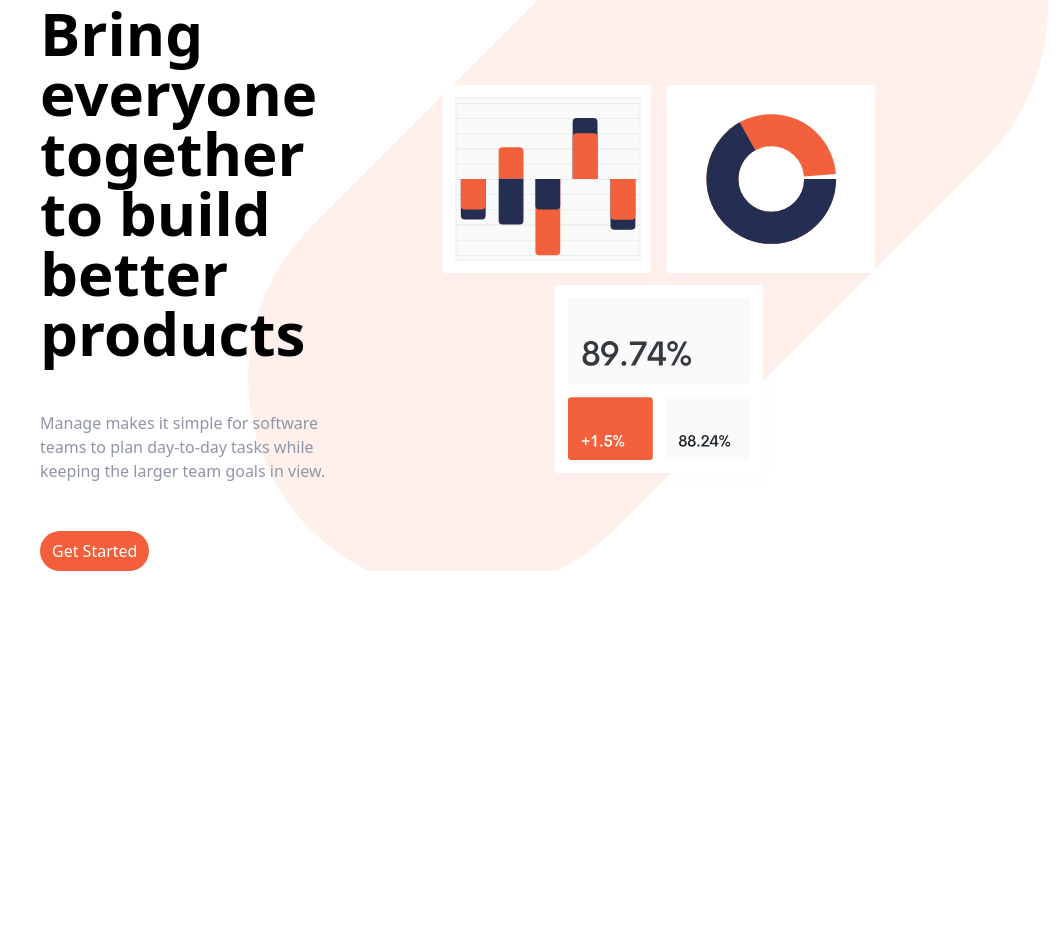
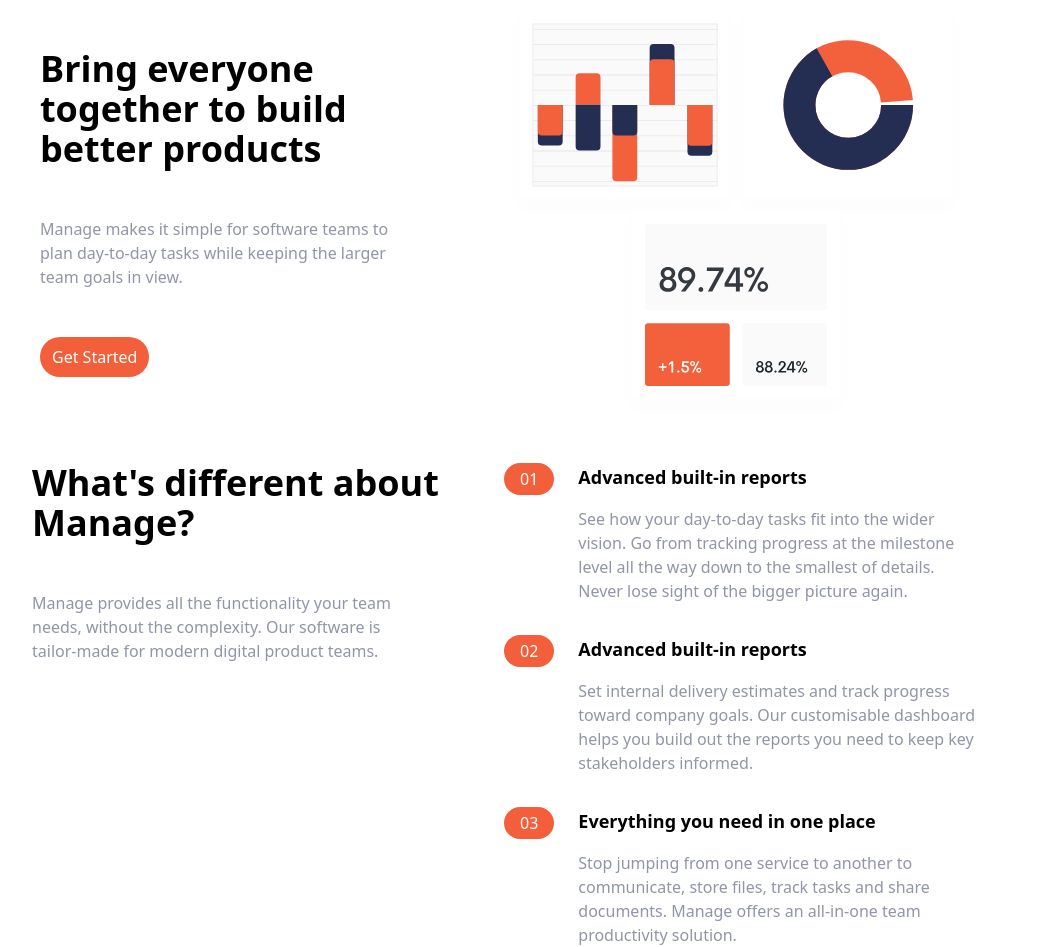
Before and after one commit to iyappan04/Manage-Landing-Page, a website: page index.html in a window 1280 px wide. Shown: the part 233-1180 px from the top of the page, without its empty margins (136-1199 px from the left). Before the commit the page ends 804 px from the top, so only its background shows below. Drawn offline with Linux system fonts and the light colour scheme.

Commit message:
Feature Section has completed

```diff
--- a/index.html
+++ b/index.html
@@ -1,5 +1,6 @@
 <!DOCTYPE html>
 <html lang="en">
+
 <head>
     <meta charset="UTF-8">
     <meta http-equiv="X-UA-Compatible" content="IE=edge">
@@ -7,11 +8,14 @@
     <title>TailWindCss Landing Page</title>
     <link rel="stylesheet" href="./css/style.css">
 </head>
+
 <body>
 
 
+
+
     <!-- header -->
-    <nav class="navbar relative container mx-auto px-6 py-2">
+    <nav class="navbar relative container mx-auto px-6 py-2 ">
         <div class="nav flex items-center justify-between">
             <div class="logo pt-7">
                 <img src="./img/logo.svg" alt="">
@@ -29,18 +33,22 @@
         </div>
     </nav>
 
+
+
     <!-- home -->
     <section id="hero">
         <!-- left col -->
         <div class="container flex flex-col-reverse items-center px-6 mx-auto mt-40 md:flex-row">
-                <div class="flex flex-col space-y-12 md:w-1/3">
-                    <h1 class="text-4xl text-center font-bold md:text-left md:text-6xl">Bring everyone together to build better products</h1>
-                    <p class="max-w-sm text-center text-darkGrayishBlue md:text-left">Manage makes it simple for software teams to plan day-to-day tasks while keeping the larger team goals in view.</p>
+            <div class="flex flex-col space-y-12 md:w-1/2">
+                <h1 class="max-w-sm text-4xl text-center font-bold md:text-left md:text-4xl">Bring everyone together to
+                    build better products</h1>
+                <p class="max-w-sm text-center text-darkGrayishBlue md:text-left">Manage makes it simple for software
+                    teams to plan day-to-day tasks while keeping the larger team goals in view.</p>
                 <div class="flex justify-center md:justify-start">
                     <a href="" class="px-3 py-2 rounded-full text-white bg-brightRed">Get Started</a>
                 </div>
             </div>
-                <div class="md:w-1/2 mx-auto">
+            <div class="md:w-1/2">
                 <img src="./img/illustration-intro.svg" alt="">
             </div>
 
@@ -50,5 +58,114 @@
     </section>
 
 
+    <!-- features -->
+
+
+    <section id="features">
+        <div class="container flex flex-col px-4 mt-10 space-y-12 mx-auto md:space-y-0 md:flex-row">
+
+            <div class="flex flex-col space-y-12 md:w-1/2">
+                <h2 class="max-w-md text-4xl font-bold text-center md:text-left">What's different about Manage?</h2>
+                <p class="max-w-sm text-center text-darkGrayishBlue md:text-left">Manage provides all the functionality your team needs, without the complexity. Our software is tailor-made for modern digital product teams.</p>
+            </div>
+
+
+            <div class="flex flex-col space-y-8 md:w-1/2">
+                <!-- item 1 -->
+                <div class="flex flex-col space-y-3 md:space-y-0 md:space-x-6 md:flex-row">
+
+                    <div class="rounded-l-full bg-brightRedSupLight md:bg-transparent">
+                        <div class="flex items-center space-x-4">
+                            <div class="px-4 py-2 text-white rounded-full md:py-1 bg-brightRed">
+                                01
+                            </div>
+                            <div class="text-base font-bold md:mb-4 md:hidden">
+                                Track company-wide progress
+                            </div>
+                        </div>
+                    </div>
+
+                    <div>
+                        <h2 class="hidden mb-4 text-lg font-bold md:block">
+                            Advanced built-in reports
+                        </h2>
+                        <p class="text-darkGrayishBlue">
+                            See how your day-to-day tasks fit into the wider vision. Go from
+                            tracking progress at the milestone level all the way down to the
+                              smallest of details. Never lose sight of the bigger picture
+                              again.
+                          </p>
+                    </div>
+                </div>
+
+
+                 <!-- item 1 -->
+                <div class="flex flex-col space-y-3 md:space-y-0 md:space-x-6 md:flex-row">
+
+                    <div class="rounded-l-full bg-brightRedSupLight md:bg-transparent">
+                        <div class="flex items-center space-x-4">
+                            <div class="px-4 py-2 text-white rounded-full md:py-1 bg-brightRed">
+                                02
+                            </div>
+                            <div class="text-base font-bold md:mb-4 md:hidden">
+                                Advanced built-in reports
+                            </div>
+                        </div>
+                    </div>
+
+                    <div>
+                        <h2 class="hidden mb-4 text-lg font-bold md:block">
+                            Advanced built-in reports
+                        </h2>
+                        <p class="text-darkGrayishBlue">
+                            Set internal delivery estimates and track progress toward
+                            company goals. Our customisable dashboard helps you build out
+                            the reports you need to keep key stakeholders informed.
+                          </p>
+                    </div>
+                </div>
+
+                       <!-- item 1 -->
+                <div class="flex flex-col space-y-3 md:space-y-0 md:space-x-6 md:flex-row">
+
+                        <div class="rounded-l-full bg-brightRedSupLight md:bg-transparent">
+                            <div class="flex items-center space-x-4">
+                                <div class="px-4 py-2 text-white rounded-full md:py-1 bg-brightRed">
+                                    03
+                                </div>
+                                <div class="text-base font-bold md:mb-4 md:hidden">
+                                    Everything you need in one place
+                                </div>
+                            </div>
+                        </div>
+
+                        <div>
+                            <h2 class="hidden mb-4 text-lg font-bold md:block">
+                                Everything you need in one place
+                            </h2>
+                            <p class="text-darkGrayishBlue">
+                                Stop jumping from one service to another to communicate, store
+                                files, track tasks and share documents. Manage offers an
+                                all-in-one team productivity solution.
+                              </p>
+                        </div>
+                </div>
+
+
+            </div>
+        </div>
+
+
+    </section>
+
+
+
+
+
+
+
+
+
 </body>
+
 </html>
--- a/tailwind.config.js
+++ b/tailwind.config.js
@@ -19,6 +19,7 @@ module.exports = {
         veryPaleRed: 'hsl(13, 100%, 96%)',
         veryLightGray: 'hsl(0, 0%, 98%)',
         blockRed: "red",
+
       },
     },
   },
```
Also changed, not shown: css/style.css. Lines whose indentation alone changed are shown as unchanged.
